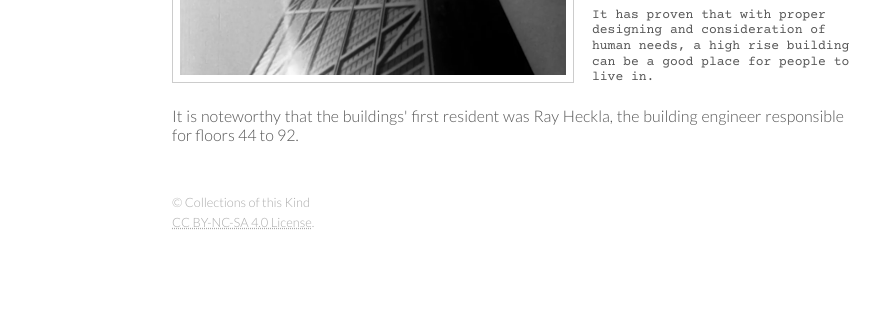
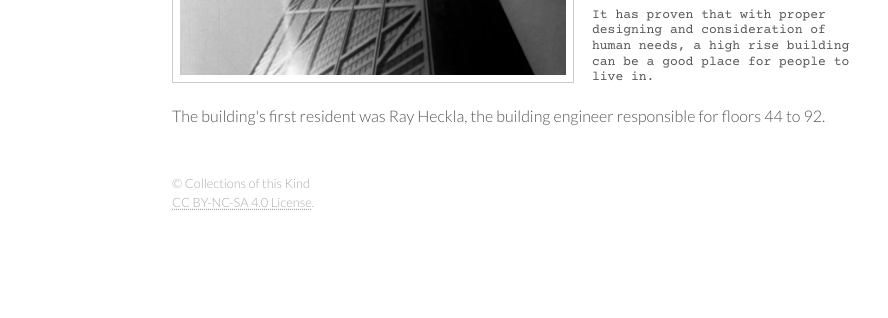
Before and after one commit to CollectionsOfThisKind/collectionsofthiskind.github.io, a Jekyll site: the page built from pages/misc/highrise.html, in a window 1280 px wide. Shown: the part 1709-2027 px from the top of the page, without its empty margins (78-966 px from the left). Built offline with Jekyll 4.4.1, drawn with Linux system fonts in a browser that asks for light colours.

Commit message:
Add files via upload

```diff
--- a/pages/misc/highrise.html
+++ b/pages/misc/highrise.html
@@ -84,7 +84,7 @@ It has proven that with proper designing and consideration of human needs, a hig
 </table>
 
 </p>
-It is  noteworthy that the buildings' first resident was Ray Heckla, the building engineer responsible for floors 44 to 92<span class=note>1</span>.
+The building's first resident was Ray Heckla, the building engineer responsible for floors 44 to 92<span class=note>1</span>.
 
 
 
```
